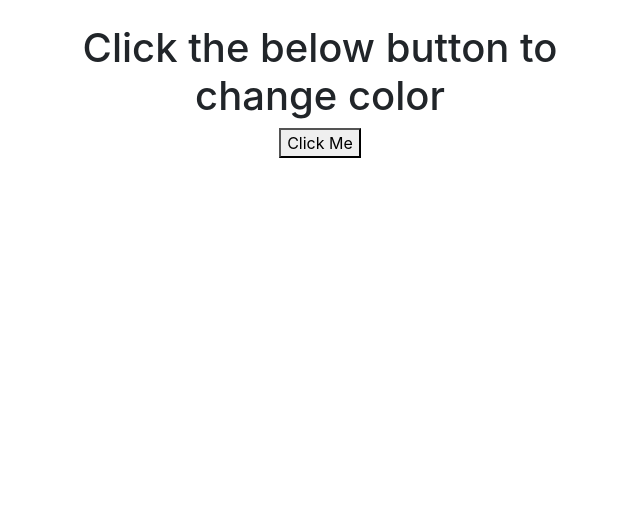
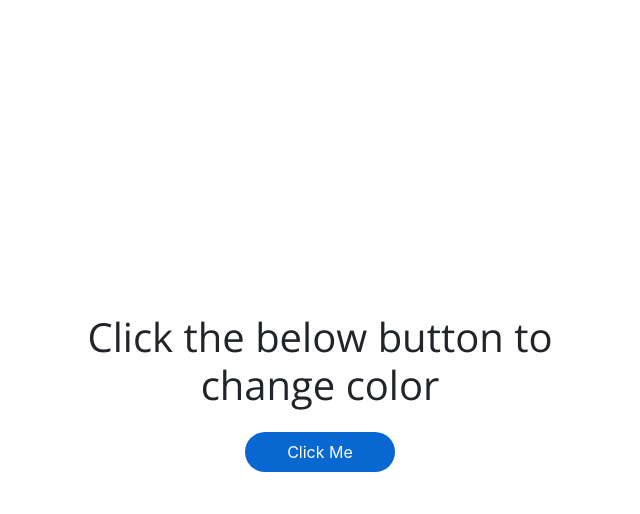
Before and after one commit to Shivam-83/Random-Color-Generator, a plain HTML site: page index.html in a window 1280 px wide. Shown: the whole page, without its empty margins (0-640 px from the left). Drawn offline with nearby package versions, Linux system fonts and the light colour scheme; a web font is replaced by a local one.

Commit message:
addes css file and write css for given html

```diff
--- a/index.html
+++ b/index.html
@@ -3,6 +3,7 @@
 
 <head>
     <link rel="stylesheet" href="https://stackpath.bootstrapcdn.com/bootstrap/4.5.2/css/bootstrap.min.css" integrity="sha384-JcKb8q3iqJ61gNV9KGb8thSsNjpSL0n8PARn9HuZOnIxN0hoP+VmmDGMN5t9UJ0Z" crossorigin="anonymous" />
+    <link rel="stylesheet" href="style.css">
     <script src="https://code.jquery.com/jquery-3.5.1.slim.min.js" integrity="sha384-DfXdz2htPH0lsSSs5nCTpuj/zy4C+OGpamoFVy38MVBnE+IbbVYUew+OrCXaRkfj" crossorigin="anonymous"></script>
     <script src="https://cdn.jsdelivr.net/npm/popper.js@1.16.1/dist/umd/popper.min.js" integrity="sha384-9/reFTGAW83EW2RDu2S0VKaIzap3H66lZH81PoYlFhbGU+6BZp6G7niu735Sk7lN" crossorigin="anonymous"></script>
     <script src="https://stackpath.bootstrapcdn.com/bootstrap/4.5.2/js/bootstrap.min.js" integrity="sha384-B4gt1jrGC7Jh4AgTPSdUtOBvfO8shuf57BaghqFfPlYxofvL8/KUEfYiJOMMV+rV" crossorigin="anonymous"></script>
--- /dev/null
+++ b/style.css
@@ -0,0 +1,19 @@
+@import url("https://fonts.googleapis.com/css2?family=Bree+Serif&family=Caveat:wght@400;700&family=Lobster&family=Monoton&family=Open+Sans:ital,wght@0,400;0,700;1,400;1,700&family=Playfair+Display+SC:ital,wght@0,400;0,700;1,700&family=Playfair+Display:ital,wght@0,400;0,700;1,700&family=Roboto:ital,wght@0,400;0,700;1,400;1,700&family=Source+Sans+Pro:ital,wght@0,400;0,700;1,700&family=Work+Sans:ital,wght@0,400;0,700;1,700&display=swap");
+
+.instruction {
+    font-family: "Open Sans";
+}
+
+.button {
+    color: white;
+    background-color: #0967d2;
+    width: 150px;
+    height: 40px;
+    border-width: 0;
+    border-radius: 25px;
+    margin: 15px;
+}
+
+.bg-container {
+    height: 100vh;
+}
```
